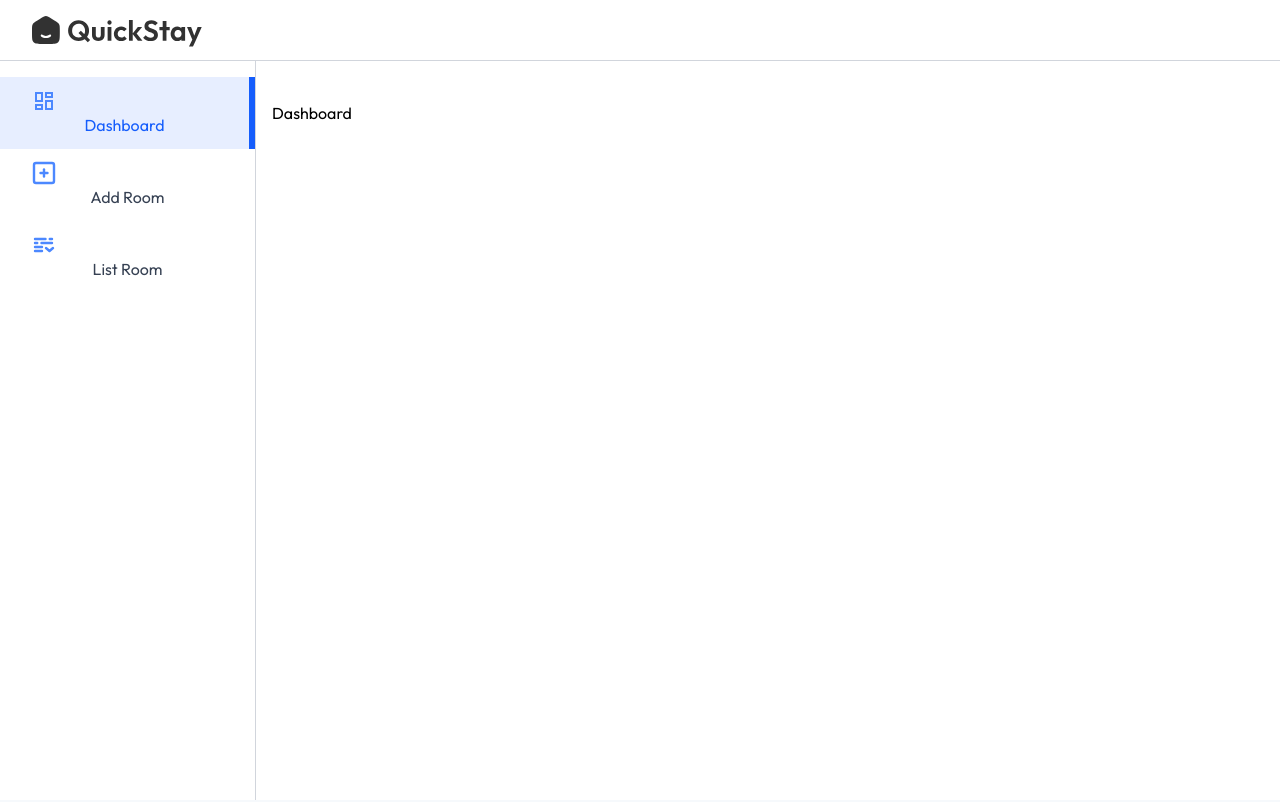
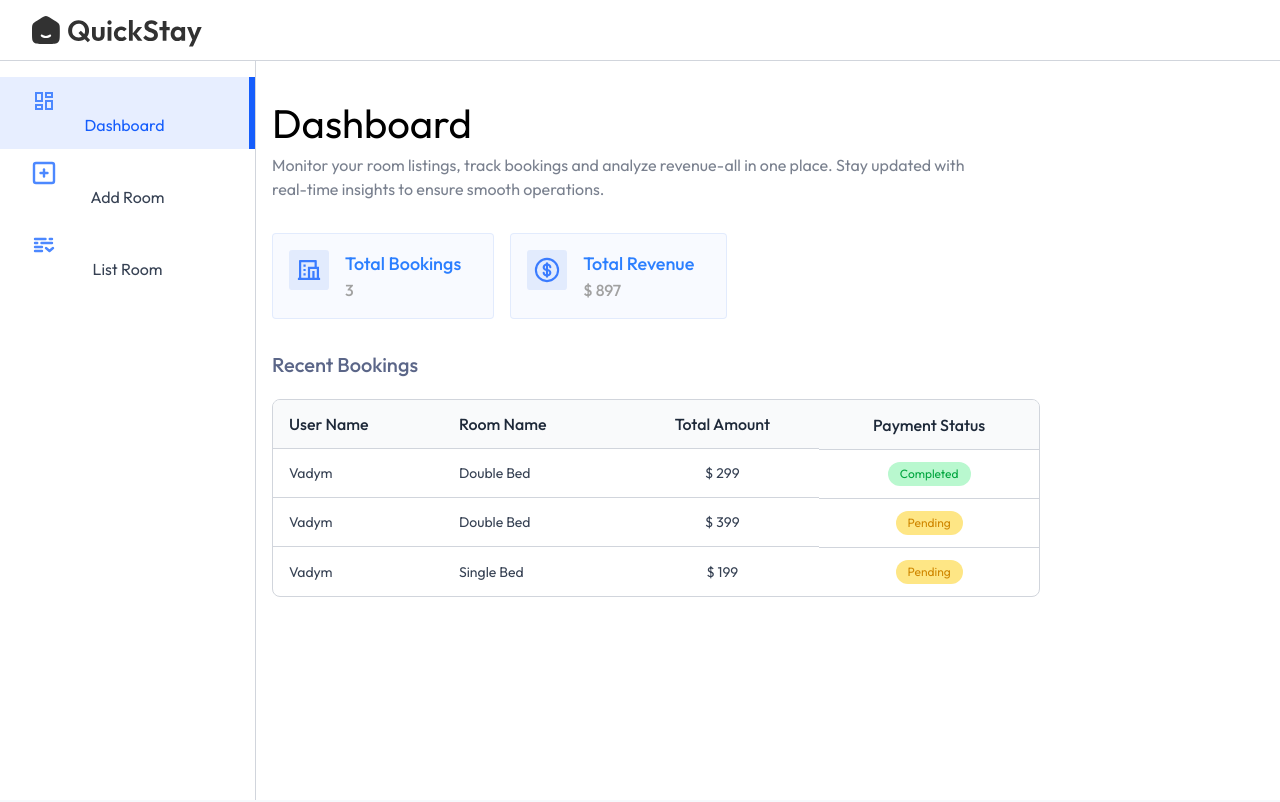
Before and after one commit to kakbi/hotel-booking, a React (Vite) app in the folder client/: page /owner in a window 1280 px wide. Shown: the top 802 px of the page. Built offline with nearby package versions, Linux system fonts and the light colour scheme; no server answers; a web font is replaced by a local one.

Commit message:
feat(dashboard): add recent bookings table

```diff
--- a/client/src/pages/hotelOwner/Dashboard.jsx
+++ b/client/src/pages/hotelOwner/Dashboard.jsx
@@ -1,5 +1,101 @@
+import { useState } from 'react';
+import { assets, dashboardDummyData } from '../../assets/assets';
+import Title from '../../components/Title';
+
 const Dashboard = () => {
-    return <div>Dashboard</div>;
+    const [dashboardData] = useState(dashboardDummyData);
+
+    return (
+        <div>
+            <Title
+                align="left"
+                font="outfit"
+                title="Dashboard"
+                subTitle="Monitor your room listings, track bookings and analyze revenue-all in one place. Stay updated with real-time insights to ensure smooth operations."
+            />
+            <div className="flex gap-4 my-8">
+                {/* Total Bookings */}
+                <div className="bg-primary/3 border border-primary/10 rounded flex p-4 pr-8">
+                    <img
+                        src={assets.totalBookingIcon}
+                        alt="booking-icon"
+                        className="max-sm:hidden h-10"
+                    />
+                    <div className="flex flex-col sm:ml-4 font-medium">
+                        <p className="text-blue-500 text-lg">Total Bookings</p>
+                        <p className="text-neutral-400 text-base">
+                            {dashboardData.totalBookings}
+                        </p>
+                    </div>
+                </div>
+                {/* Total Revenue */}
+                <div className="bg-primary/3 border border-primary/10 rounded flex p-4 pr-8">
+                    <img
+                        src={assets.totalRevenueIcon}
+                        alt="revenue-icon"
+                        className="max-sm:hidden h-10"
+                    />
+                    <div className="flex flex-col sm:ml-4 font-medium">
+                        <p className="text-blue-500 text-lg">Total Revenue</p>
+                        <p className="text-neutral-400 text-base">
+                            $ {dashboardData.totalRevenue}
+                        </p>
+                    </div>
+                </div>
+            </div>
+            {/* Recent Bookings */}
+            <h2 className="text-xl text-blue-950/70 font-medium mb-5">
+                Recent Bookings
+            </h2>
+
+            <div className="w-full max-w-3xl text-left border border-gray-300 rounded-lg max-h-80 overflow-y-scroll">
+                <table className="w-full">
+                    <thead className="bg-gray-50">
+                        <tr>
+                            <th className="py-3 px-4 text-gray-800 font-medium">
+                                User Name
+                            </th>
+                            <th className="py-3 px-4 text-gray-800 font-medium max-sm:hidden">
+                                Room Name
+                            </th>
+                            <th className="py-3 px-4 text-gray-800 font-medium text-center">
+                                Total Amount
+                            </th>
+                            <th className="py-3 px-4 text-gray-800 font-medium text-center">
+                                Payment Status
+                            </th>
+                        </tr>
+                    </thead>
+
+                    <tbody className="text-sm">
+                        {dashboardData.bookings.map((item, index) => (
+                            <tr key={index}>
+                                <td className="py-3 px-4 text-gray-700 border-t border-gray-300">
+                                    {item.user.username}
+                                </td>
+
+                                <td className="py-3 px-4 text-gray-700 border-t border-gray-300 max-sm:hidden">
+                                    {item.room.roomType}
+                                </td>
+
+                                <td className="py-3 px-4 text-gray-700 border-t border-gray-300 text-center">
+                                    $ {item.totalPrice}
+                                </td>
+
+                                <td className="py-3 px-4 border-t border-gray-300 flex">
+                                    <button
+                                        className={`py-1 px-3 text-xs rounded-full mx-auto ${item.isPaid ? 'bg-green-200 text-green-600' : 'bg-amber-200 text-yellow-600'}`}
+                                    >
+                                        {item.isPaid ? 'Completed' : 'Pending'}
+                                    </button>
+                                </td>
+                            </tr>
+                        ))}
+                    </tbody>
+                </table>
+            </div>
+        </div>
+    );
 };
 
 export default Dashboard;
```
